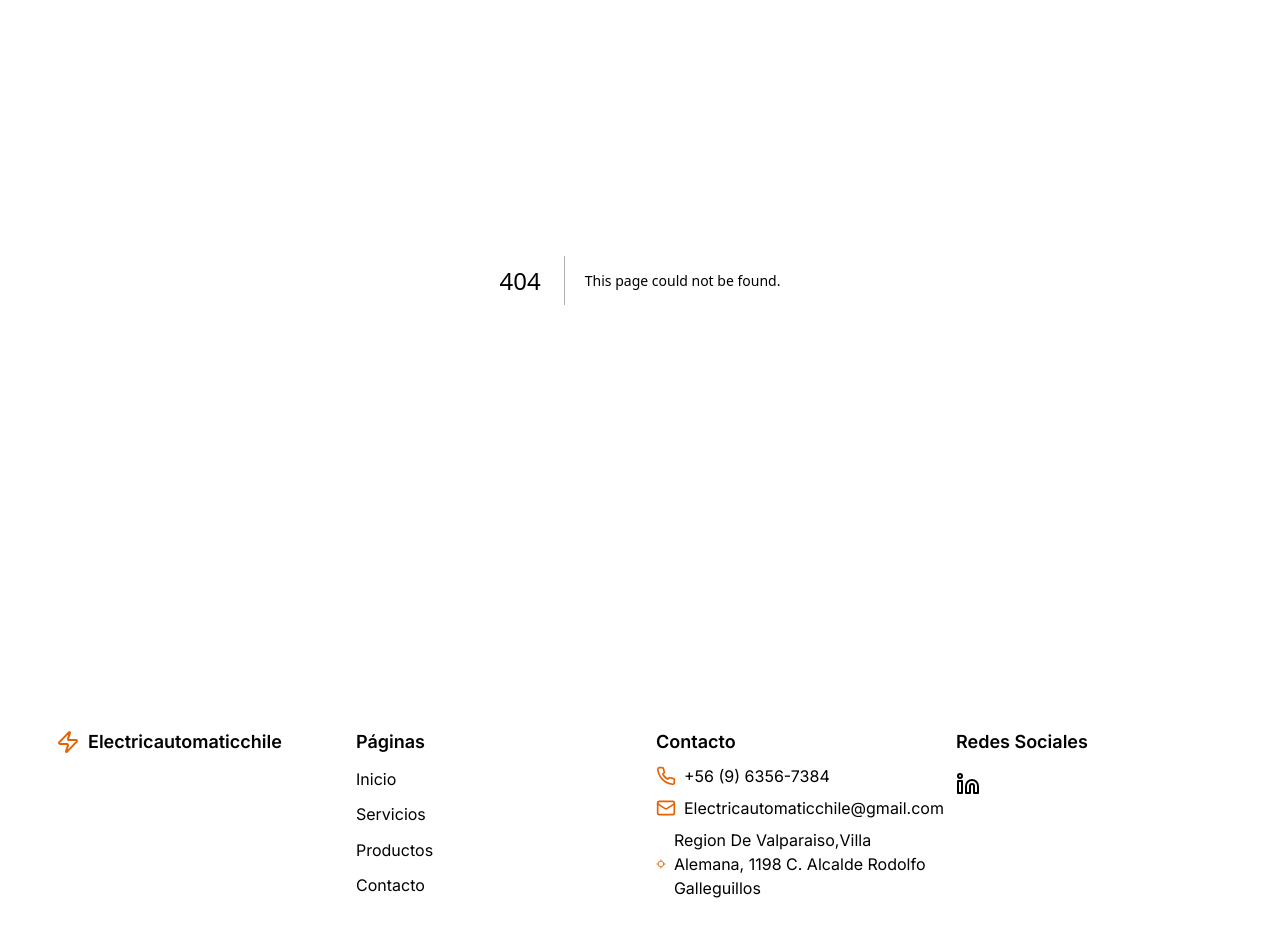
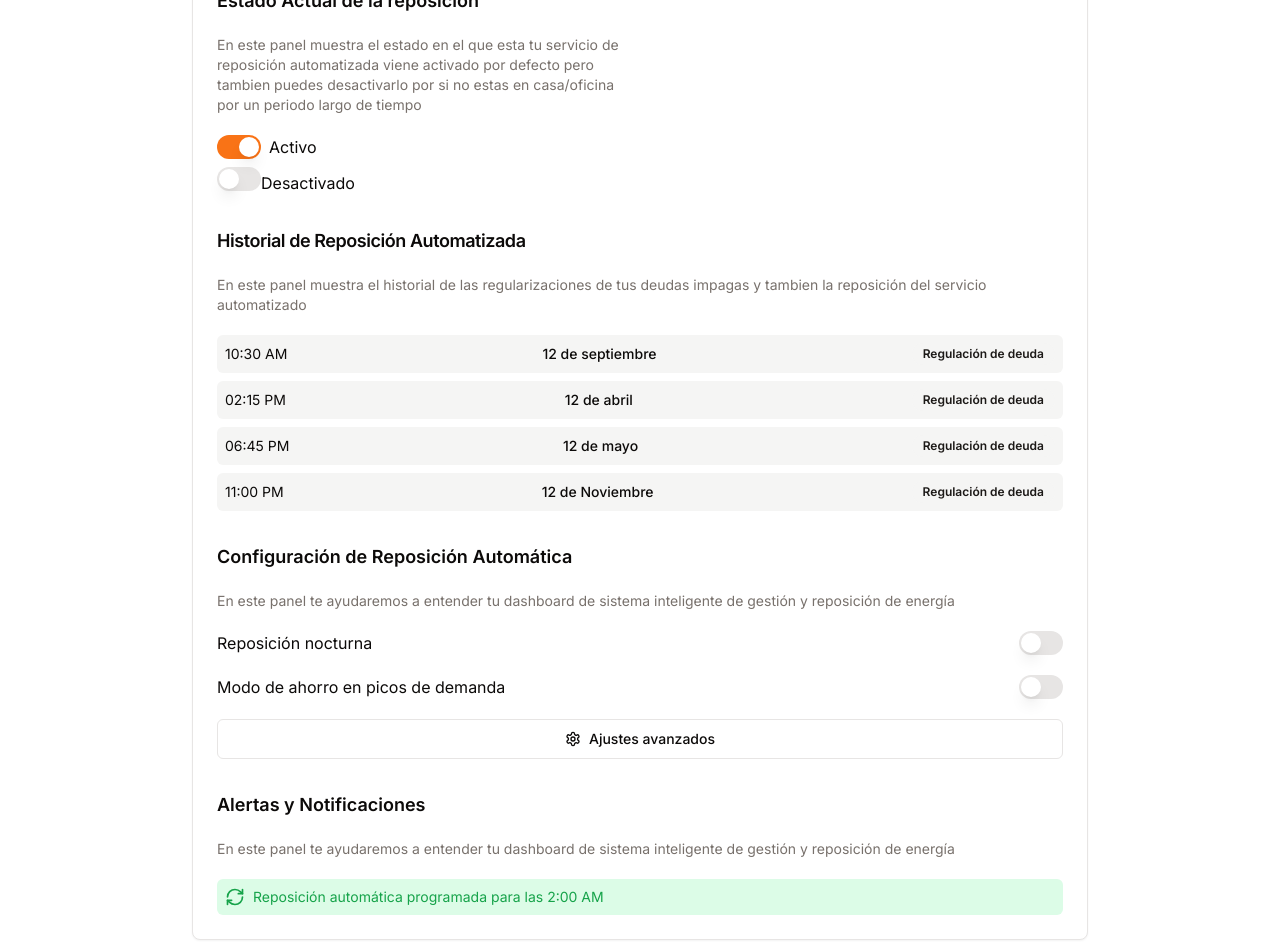
Before and after one commit to electricautomaticchile/electricautomaticchile, a Next.js app: page /navservices/reposicion in a window 1280 px wide. Before the commit this address had no page. Shown: the part 200-1152 px from the top of the page. Built offline with nearby package versions, Linux system fonts and the light colour scheme.

Commit message:
Creación de page reposición

```diff
--- /dev/null
+++ b/app/navservices/reposicion/page.tsx
@@ -0,0 +1,83 @@
+import React from 'react'
+import { Card, CardContent, CardDescription, CardHeader, CardTitle } from "@/components/ui/card"
+import { Button } from "@/components/ui/button"
+import { Badge } from "@/components/ui/badge"
+import { Switch } from "@/components/ui/switch"
+import { Settings, RefreshCw } from "lucide-react"
+
+export default function Component() {
+  return (
+    <Card className="w-full max-w-4xl mx-auto">
+      <CardHeader>
+        <CardTitle className="text-2xl font-bold">Reposición Automatizada de Energía</CardTitle>
+        <CardDescription>En este panel te ayudaremos a entender tu dashboard de sistema inteligente de gestión y reposición de energía</CardDescription>
+      </CardHeader>
+      <CardContent>
+        <div className="grid grid-cols-1 md:grid-cols-2 gap-6">
+          <div className="space-y-5">
+            <h3 className="text-lg font-semibold">Estado Actual de la reposición</h3>
+            <CardDescription>En este panel muestra el estado en el que esta tu servicio de reposición automatizada viene activado por defecto pero tambien puedes desactivarlo por si no estas en casa/oficina por un periodo largo de tiempo</CardDescription>
+            <div className="space-y-2">
+              <div className="flex items-center justify-between">
+
+                <div className="flex items-center space-x-2">
+                  <Switch checked={true} />
+                  <span>Activo</span>
+                </div>
+              </div>
+                <Switch checked={false}  />
+                <span>Desactivado</span>
+            </div>
+          </div>
+        </div>
+
+        <div className="mt-8 space-y-5 ">
+          <CardTitle className="text-lg font-semibold mb-4">Historial de Reposición Automatizada</CardTitle>
+          <CardDescription >En este panel muestra el historial de las regularizaciones de tus deudas impagas y tambien la reposición del servicio automatizado </CardDescription>
+          <div className="space-y-2">
+            {[
+              { time: '10:30 AM', source: '12 de septiembre', amount: 'Regulación de deuda' },
+              { time: '02:15 PM', source: '12 de abril', amount: 'Regulación de deuda' },
+              { time: '06:45 PM', source: '12 de mayo', amount: 'Regulación de deuda' },
+              { time: '11:00 PM', source: '12 de Noviembre', amount: 'Regulación de deuda' },
+            ].map((item, index) => (
+              <div key={index} className="flex items-center justify-between bg-muted p-2 rounded-md">
+                <span className="text-sm">{item.time}</span>
+                <span className="text-sm font-medium">{item.source}</span>
+                <Badge variant="secondary">{item.amount}</Badge>
+              </div>
+            ))}
+          </div>
+        </div>
+
+        <div className="mt-8 space-y-5">
+          <h3 className="text-lg font-semibold">Configuración de Reposición Automática</h3>
+          <CardDescription>En este panel te ayudaremos a entender tu dashboard de sistema inteligente de gestión y reposición de energía</CardDescription>
+          <div className="flex items-center justify-between">
+            <span>Reposición nocturna</span>
+            <Switch />
+          </div>
+          <div className="flex items-center justify-between">
+            <span>Modo de ahorro en picos de demanda</span>
+            <Switch />
+          </div>
+          <Button className="w-full" variant="outline">
+            <Settings className="mr-2 h-4 w-4" />
+            Ajustes avanzados
+          </Button>
+        </div>
+
+        <div className="mt-8 space-y-5">
+          <h3 className="text-lg font-semibold mb-4">Alertas y Notificaciones</h3>
+          <CardDescription>En este panel te ayudaremos a entender tu dashboard de sistema inteligente de gestión y reposición de energía</CardDescription>
+          <div className="space-y-2">
+            <div className="flex items-center space-x-2 text-green-600 bg-green-100 p-2 rounded-md">
+              <RefreshCw className="h-5 w-5" />
+              <span className="text-sm">Reposición automática programada para las 2:00 AM</span>
+            </div>
+          </div>
+        </div>
+      </CardContent>
+    </Card>
+  )
+}
```
